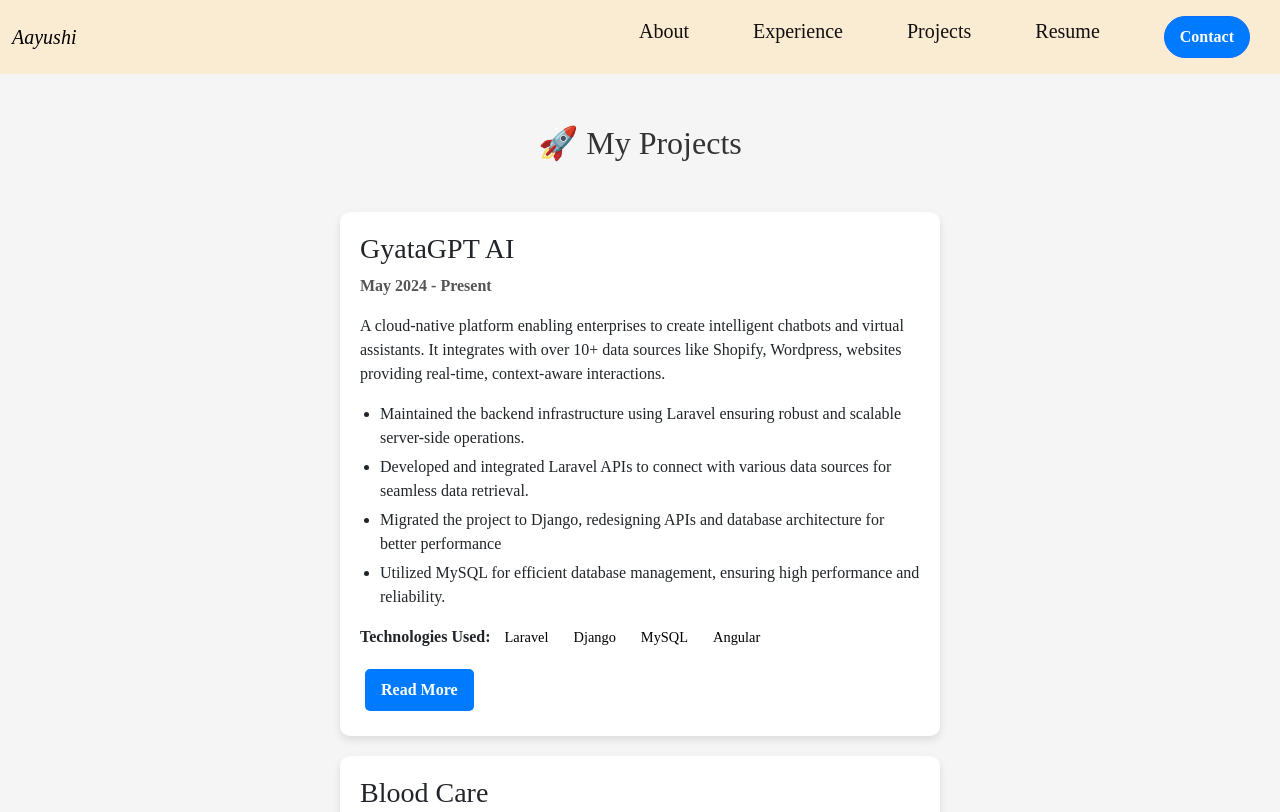
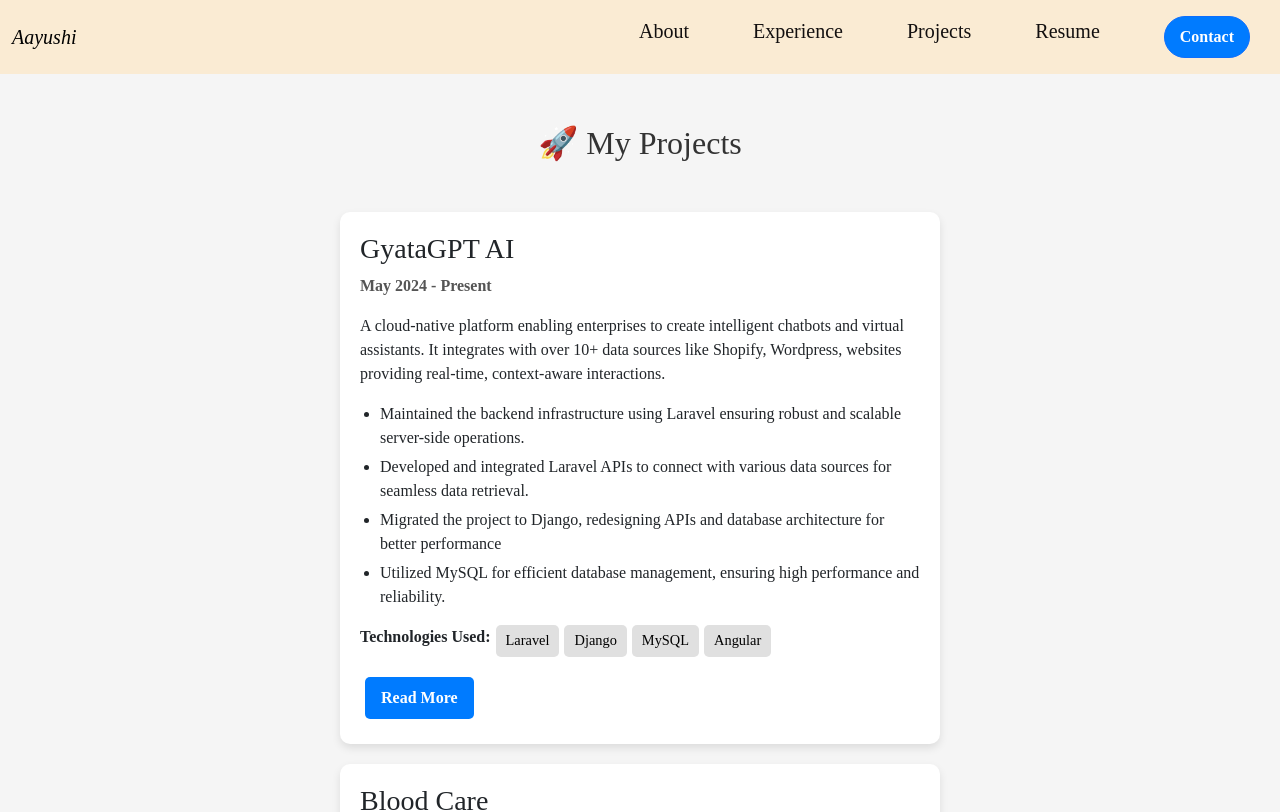
Before and after one commit to Aayushi-jain22/my-portfolio, a React (Create React App) app: page /projects in a window 1280 px wide. Shown: the top 812 px of the page. Built offline with nearby package versions, Linux system fonts and the light colour scheme; a web font is replaced by a local one.

Commit message:
Updated code for porfolio

```diff
--- a/src/Components/Cards/Card.css
+++ b/src/Components/Cards/Card.css
@@ -26,16 +26,20 @@
 
 .tech-stack {
   margin: 10px 0;
+  display: flex;
+  flex-wrap: wrap;  /* ✅ Allows wrapping */
+  gap: 5px; /* ✅ Adds space between badges */
 }
 
 .tech-badge {
-
   color: rgb(0, 0, 0);
   padding: 5px 10px;
   border-radius: 5px;
-  margin-right: 5px;
+  background: #e0e0e0; /* ✅ Adds a background color */
   font-size: 0.9rem;
+  white-space: nowrap; /* ✅ Prevents text from breaking */
 }
+
 
 .buttons .btn {
   display: inline-block;
```
Also changed, not shown: 1 other file (tests, documents, lock files or other folders).
